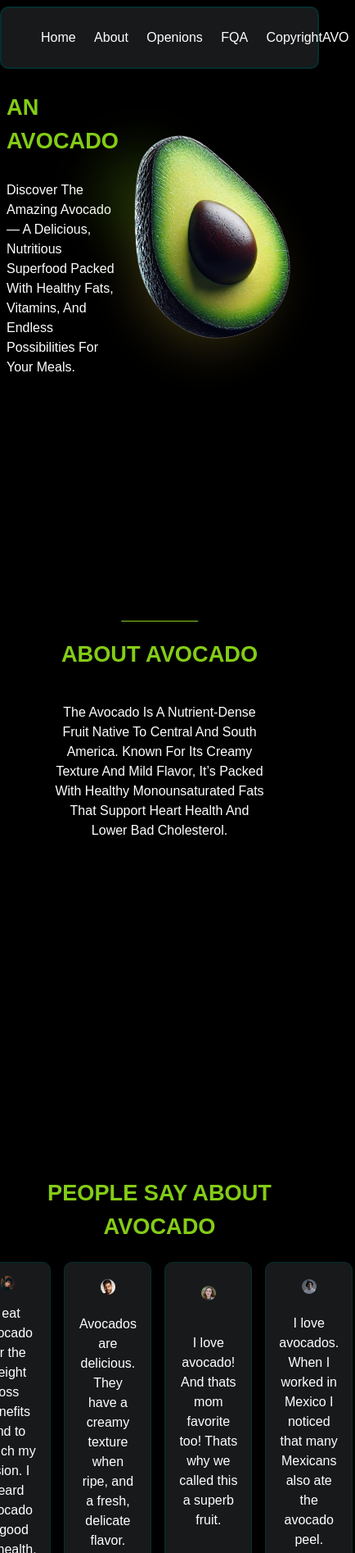
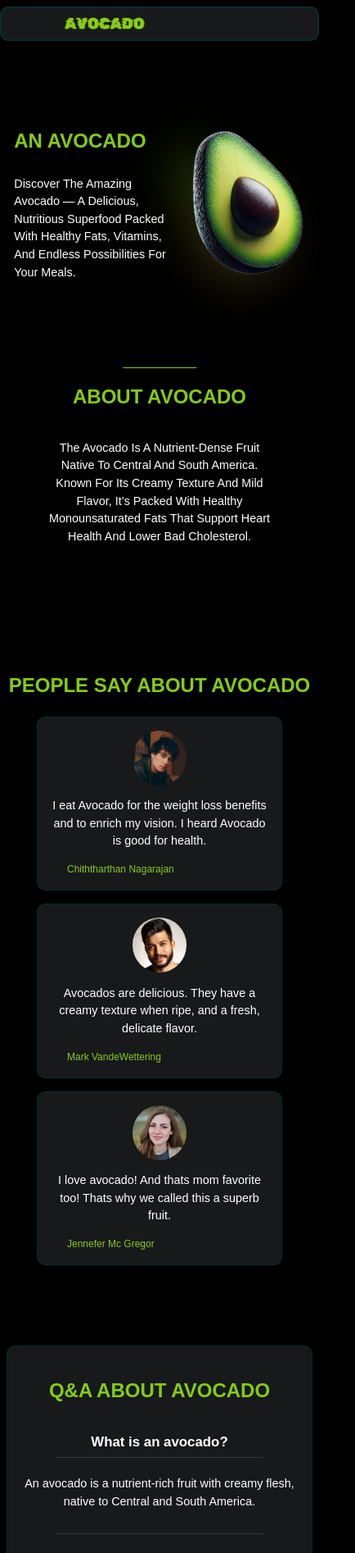
Before and after one commit to manilomonilo/avocado-website, a plain HTML site: page index.html in a window 390 px wide. Shown: the top 1894 px of the page at 82% size, 434 px wide, since content can reach past the window. Drawn offline with Linux system fonts and the light colour scheme.

Commit message:
finish the work with HTML and CSS and remove the unnecessary files

```diff
--- a/index.html
+++ b/index.html
@@ -36,10 +36,6 @@
                 </li>
             </ul>
         </nav>
-
-        <div class="animted-avocado">
-            AVO
-        </div>
     </header>
 
     <main class="container">
@@ -87,13 +83,6 @@
                         called this a superb fruit.</p>
                     <span class="cards-section__author">Jennefer Mc Gregor</span>
                 </article>
-                <article class="cards-section__card">
-                        <img src="imgs/rosina-l-wachtel.png" alt="an image: thes paragraph author image"
-                            class="cards-section__img">
-                        <p class="cards-section__parg">I love avocados. When I worked in Mexico I noticed that many
-                            Mexicans also ate the avocado peel.</p>
-                    <span class="cards-section__author">Rosina L. Wachtel</span>
-                </article>
             </div>
 
         </section>
--- a/styles/style.css
+++ b/styles/style.css
@@ -19,7 +19,6 @@
 
 html {
     scroll-behavior: smooth;
-    /* overflow: hidden; */
 }
 
 
@@ -45,7 +44,6 @@ img {
 /* Header */
 
 .header {
-    /* width: 90%; */
     display: flex;
     padding-top: .5rem;
     padding-bottom: .5rem;
@@ -76,11 +74,6 @@ img {
     }
 }
 
-/* add the animation thing */
-
-.animated-avocado {
-    color: white;
-}
 
 /* Main */
 
@@ -91,6 +84,7 @@ img {
     justify-content: space-around;
     align-items: center;
     text-align: start;
+    margin-top: 80px;
 }
 
 .main-section__text {
@@ -178,11 +172,11 @@ img {
 /* Cards section */
 
 .cards-section {
-    height: 100vh;
     display: flex;
     flex-direction: column;
     justify-content: center;
     align-items: center;
+    margin-bottom: 3rem;
 }
 
 .cards-section__title {
@@ -190,14 +184,15 @@ img {
 }
 
 .cards {
-    display: grid;
-    grid-template-columns: repeat(4, calc(25% - .8rem));
-    grid-template-rows: 100%;
+    display: flex;
+    justify-content: center;
+    flex-wrap: wrap;
     gap: 1rem;
     transform: translate(0, -50px);
 }
 
 .cards-section__card {
+    width: 300px;
     display: flex;
     flex-direction: column;
     justify-content: space-around;
@@ -312,10 +307,9 @@ img {
     font-size: var(--fs-small);
 }
 
-/* container */
 
 .container {
-    max-width: 1536px;
+    overflow: hidden;
     margin-left: auto;
     margin-right: auto;
     padding-left: 0.5rem;
@@ -324,44 +318,53 @@ img {
 
 /* media queries */
 
-/* xs */
-@media (max-width: 475px) {
-    .container {
-        max-width: 475px;
+@media (max-width: 614px) {
+    body {
+        font-size: .9rem;
+    }
+
+    .section-title {
+        font-size: 1.5rem;
+    }
+
+    .main-avocado-img {
+        width: 200px;
+    }
+
+    .faq-section__questions {
+        font-size: 1rem;
+    }
+
+    .nav-list {
+        display: none;
+    }
+
+    .logo {
+        width: 100px;
+        align-self: center;
     }
 }
 
-/* sm */
-@media (max-width: 640px) {
-    .container {
-        max-width: 640px;
+@media (max-width: 562px) {
+    .faq-section__quetion::before {
+        display: none;
     }
 }
 
-/* md */
-@media (max-width: 768px) {
-    .container {
-        max-width: 768px;
+@media (max-width: 425px) {
+    .about-section {
+        height: inherit;
+        text-align: center;
+        padding: .5rem;
+        margin-top: 5rem;
+        margin-bottom: 10rem;
+    }
+
+    .about-section__parg {
+        width: 80%;
+    }
+
+    .main-avocado-img {
+        width: 150px;
     }
 }
-
-/* lg */
-@media (max-width: 1024px) {
-    .container {
-        max-width: 1024px;
-    }
-}
-
-/* xl */
-@media (max-width: 1280px) {
-    .container {
-        max-width: 1280px;
-    }
-}
-
-/* 2xl */
-@media (max-width: 1536px) {
-    .container {
-        max-width: 1536px;
-    }
-}
```
Also changed, not shown: jason/file.json (deleted, +0 -41 lines), imgs/avocado-img.png (deleted), imgs/avocado-logo-rbg.png (deleted), imgs/avocado-logo.png (deleted), imgs/avocado-logo2.png (deleted), imgs/rosina-l-wachtel.png (deleted), 1 other file. Lines whose indentation alone changed are shown as unchanged.
